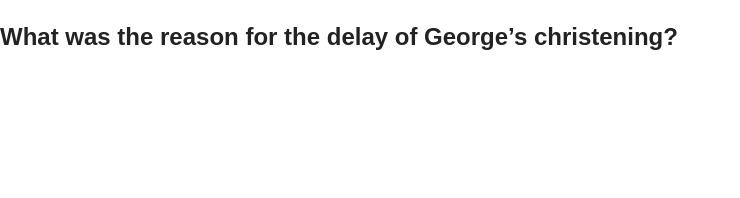
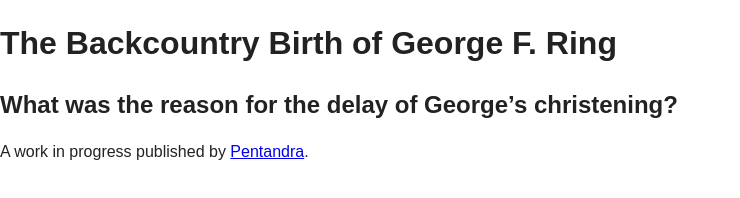
Before and after one commit to pentandra/steps-to-the-future, a plain HTML site: page building-context-around-biographical-facts/step-3/index.html in a window 1280 px wide. Shown: the whole page, without its empty margins (0-740 px from the left). Drawn offline with nearby package versions, Linux system fonts and the light colour scheme.

Commit message:
Some updates

```diff
--- a/building-context-around-biographical-facts/step-3/index.html
+++ b/building-context-around-biographical-facts/step-3/index.html
@@ -15,16 +15,28 @@
     <script>window.html5 || document.write('<script src="../../js/vendor/html5shiv.js"><\/script>')</script>
       <![endif]-->
   </head>
-  <body about="[this-project:]" typeof="rcases:ResearchProject prov:Entity" class="h-feed"  prefix="rdf: http://www.w3.org/1999/02/22-rdf-syntax-ns# rdfs: http://www.w3.org/2000/01/rdf-schema# owl: http://www.w3.org/2002/07/owl# xsd: http://www.w3.org/2001/XMLSchema# dcterms: http://purl.org/dc/terms/ foaf: http://xmlns.com/foaf/0.1/ vcard: http://www.w3.org/2006/vcard/ns# pimspace: http://www.w3.org/ns/pim/space# skos: http://www.w3.org/2004/02/skos/core# prov: http://www.w3.org/ns/prov# schema: http://schema.org/ sioc: http://rdfs.org/sioc/ns# rsa: http://www.w3.org/ns/auth/rsa# cert: http://www.w3.org/ns/auth/cert# cal: http://www.w3.org/2002/12/cal/ical# wgs: http://www.w3.org/2003/01/geo/wgs84_pos# bibo: http://purl.org/ontology/bibo/ dbr: http://dbpedia.org/resource/ dbp: http://dbpedia.org/property/ sio: http://semanticscience.org/resource/ opmw: http://www.opmw.org/ontology/ deo: http://purl.org/spar/deo/ doco: http://purl.org/spar/doco/ cito: http://purl.org/spar/cito/ fabio: http://purl.org/spar/fabio/ prism: http://prismstandard.org/namespaces/basic/2.0/ frbr: http://purl.org/vocab/frbr/core# application: http://purl.org/NET/mediatypes/application/ oa: http://www.w3.org/ns/oa# rcases: https://w3id.org/research/cases# this-project: http://pentandra.com/steps-to-the-future/building-context-around-biographical-facts/ step0: http://pentandra.com/steps-to-the-future/building-context-around-biographical-facts/step-0/">
+  <body about="[this-project:]" typeof="rcases:ResearchProject schema:CreativeWork prov:Entity" prefix="rdf: http://www.w3.org/1999/02/22-rdf-syntax-ns# rdfs: http://www.w3.org/2000/01/rdf-schema# owl: http://www.w3.org/2002/07/owl# xsd: http://www.w3.org/2001/XMLSchema# dcterms: http://purl.org/dc/terms/ foaf: http://xmlns.com/foaf/0.1/ vcard: http://www.w3.org/2006/vcard/ns# pimspace: http://www.w3.org/ns/pim/space# skos: http://www.w3.org/2004/02/skos/core# prov: http://www.w3.org/ns/prov# schema: http://schema.org/ sioc: http://rdfs.org/sioc/ns# rsa: http://www.w3.org/ns/auth/rsa# cert: http://www.w3.org/ns/auth/cert# cal: http://www.w3.org/2002/12/cal/ical# wgs: http://www.w3.org/2003/01/geo/wgs84_pos# bibo: http://purl.org/ontology/bibo/ dbr: http://dbpedia.org/resource/ dbp: http://dbpedia.org/property/ sio: http://semanticscience.org/resource/ opmw: http://www.opmw.org/ontology/ deo: http://purl.org/spar/deo/ doco: http://purl.org/spar/doco/ cito: http://purl.org/spar/cito/ fabio: http://purl.org/spar/fabio/ prism: http://prismstandard.org/namespaces/basic/2.0/ frbr: http://purl.org/vocab/frbr/core# application: http://purl.org/NET/mediatypes/application/ oa: http://www.w3.org/ns/oa# rcases: https://w3id.org/research/cases# this-project: http://pentandra.com/steps-to-the-future/building-context-around-biographical-facts/ step0: http://pentandra.com/steps-to-the-future/building-context-around-biographical-facts/step-0/">
     <!--[if lt IE 8]>
     <p class="browserupgrade">You are using an <strong>outdated</strong> browser. Please <a href="http://browsehappy.com/">upgrade your browser</a> to improve your experience.</p>
     <![endif]-->
 
-    <section id="rcases-8" property="schema:hasPart" resource="[this-project:#rcases-8]" typeof="rcases:ResearchCase">
+    <header>
+
+      <h1 property="schema:title">The Backcountry Birth of George F. Ring</h1>
+
+    </header>
+
+    <section id="rcase-8" property="schema:hasPart" resource="[this-project:#rcase-8]" typeof="rcases:ResearchCase">
 
       <h2 property="rcases:question">What was the reason for the delay of George’s christening?</h2>
 
     </section>
+
+    <footer>
+
+      <p>A work in progress published by <a href="http://pentandra.com/" property="dcterms:publisher" resource="http://pentandra.com/company/#company">Pentandra</a>.</p>
+
+    </footer>
 
     <script src="//ajax.googleapis.com/ajax/libs/jquery/1.11.2/jquery.min.js"></script>
     <script>window.jQuery || document.write('<script src="../../js/vendor/jquery-1.11.2.min.js"><\/script>')</script>
```
Also changed, not shown: building-context-around-biographical-facts/index.html (+2 -2 lines), building-context-around-biographical-facts/step-2/index.html (+1 -1 lines), 1 other file.
